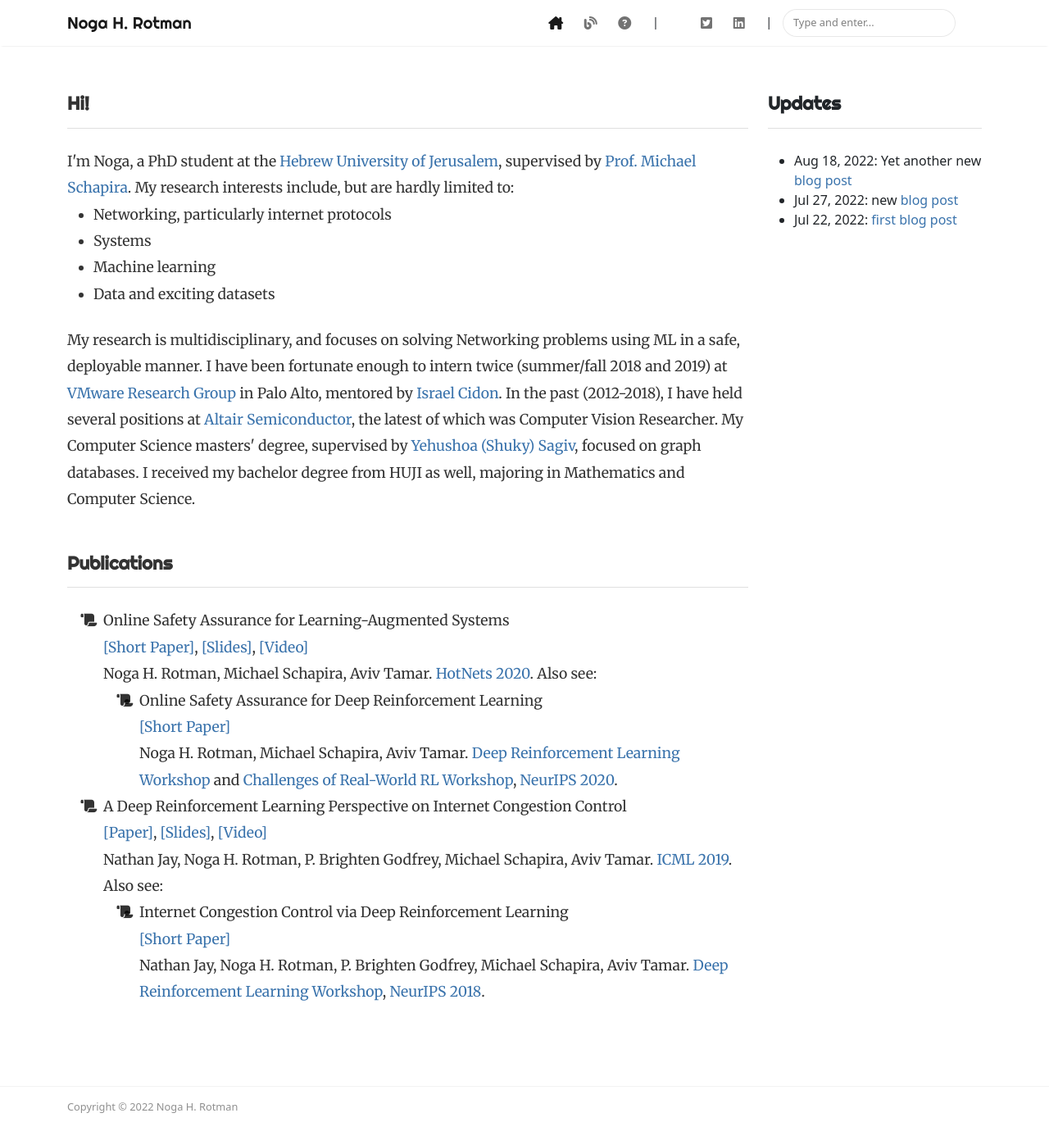
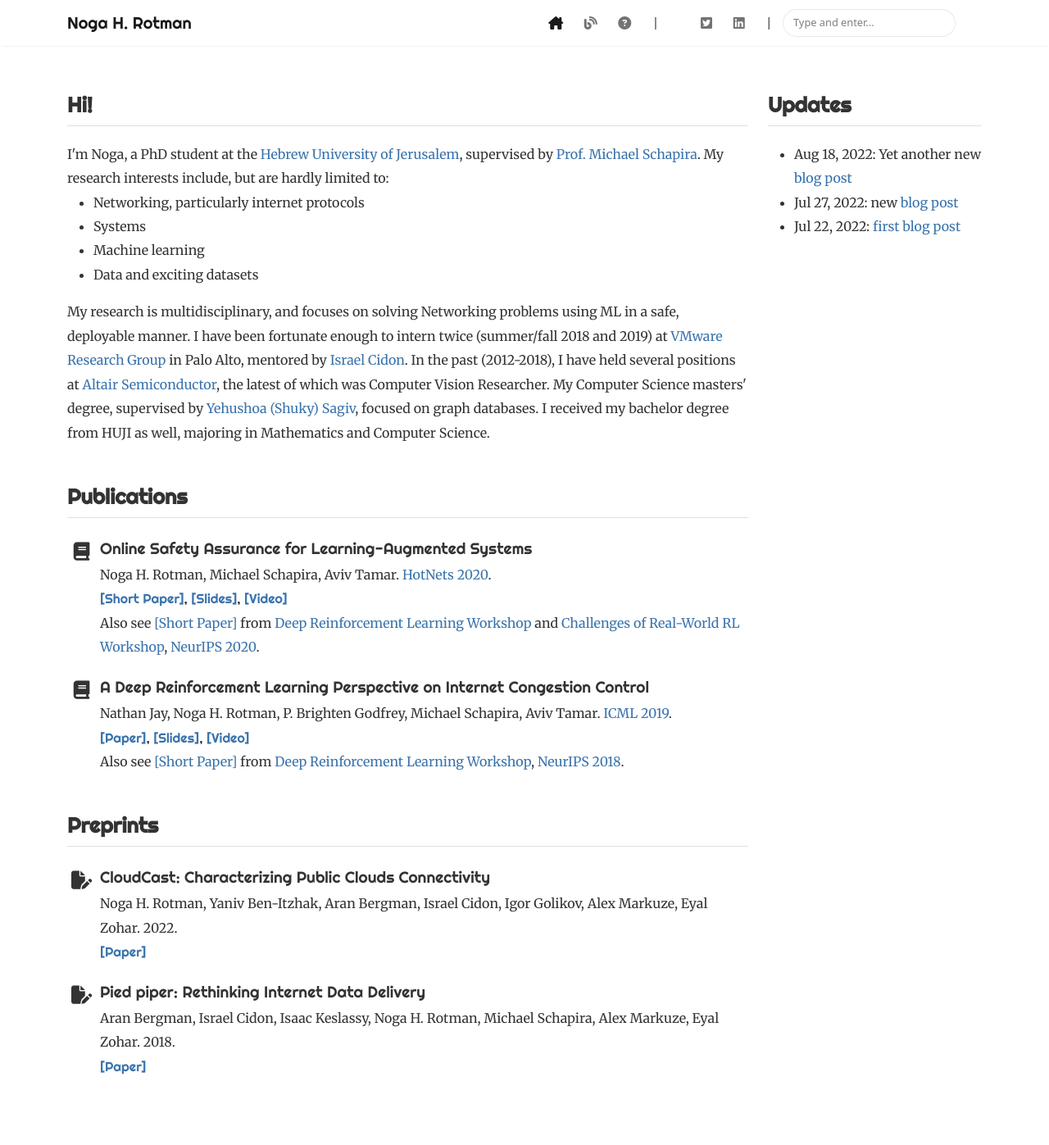
Before and after one commit to r02b/r02b.github.io, a Jekyll site: the page built from _pages/main.md, in a window 1280 px wide and 1400 px high. Shown: the top 1397 px of the window at 82% size. Built offline with Jekyll 4.4.1, drawn with Linux system fonts in a browser that asks for light colours; nearby versions of some CDN libraries; a style sheet for code colours, icons or effects is not loaded.

Commit message:
Minor style updates, added preprints

```diff
--- a/_layouts/default.html
+++ b/_layouts/default.html
@@ -1,24 +1,27 @@
 <!DOCTYPE html>
 <html lang="en">
 <head>
-<meta charset="utf-8">
-<meta name="viewport" content="width=device-width, initial-scale=1, shrink-to-fit=no">
+    <meta charset="utf-8">
+    <meta name="viewport" content="width=device-width, initial-scale=1, shrink-to-fit=no">
 
-<link rel="icon" href="{{ site.baseurl }}/assets/images/logo.png">
+    <link rel="icon" href="{{ site.baseurl }}/assets/images/logo.png">
 
-{% seo %}
+    {% seo %}
 
-<link href="https://cdn.jsdelivr.net/npm/bootstrap@5.0.2/dist/css/bootstrap.min.css" rel="stylesheet" integrity="sha384-EVSTQN3/azprG1Anm3QDgpJLIm9Nao0Yz1ztcQTwFspd3yD65VohhpuuCOmLASjC" crossorigin="anonymous"></link>
+    <link href="https://cdn.jsdelivr.net/npm/bootstrap@5.0.2/dist/css/bootstrap.min.css" rel="stylesheet" integrity="sha384-EVSTQN3/azprG1Anm3QDgpJLIm9Nao0Yz1ztcQTwFspd3yD65VohhpuuCOmLASjC" crossorigin="anonymous">
 
-<link href="{{ site.baseurl }}/assets/css/screen.css" rel="stylesheet">
+    <link href="{{ site.baseurl }}/assets/css/screen.css" rel="stylesheet">
+    <link href="{{ site.baseurl }}/assets/css/main.css" rel="stylesheet">
+    <script src="{{ site.baseurl }}/assets/js/jquery.min.js"></script>
 
-<link href="{{ site.baseurl }}/assets/css/main.css" rel="stylesheet">
 
-<script src="{{ site.baseurl }}/assets/js/jquery.min.js"></script>
+<!--    <link href="{{ site.baseurl }}/assets/fontawesome-free-6.2.0-web/css/fontawesome.css" rel="stylesheet">-->
+<!--    <link href="{{ site.baseurl }}/assets/fontawesome-free-6.2.0-web/css/brands.css" rel="stylesheet">-->
+<!--    <link href="{{ site.baseurl }}/assets/fontawesome-free-6.2.0-web/css/all.css" rel="stylesheet">-->
 
-<script type="module" src="https://unpkg.com/cross-fetch/dist/cross-fetch.js"></script>
+    <!--<script type="module" src="https://unpkg.com/cross-fetch/dist/cross-fetch.js"></script>-->
 
-<script type="module" src="{{ site.baseurl }}/assets/js/countapi-js.js"></script>
+<!--<script type="module" src="{{ site.baseurl }}/assets/js/countapi-js.js"></script>-->
 
 </head>
 
@@ -36,11 +39,17 @@ ga('send', 'pageview');
 
 {% capture layout %}{% if page.layout %}layout-{{ page.layout }}{% endif %}{% endcapture %}
 <body class="{{layout}}">
-	<!-- defer loading of font and font awesome -->
+	<!-- defer loading of fonts -->
 	<noscript id="deferred-styles">
 		<link href="https://fonts.googleapis.com/css?family=Righteous%7CMerriweather:300,300i,400,400i,700,700i" rel="stylesheet">
 <!--		<link rel="stylesheet" href="https://use.fontawesome.com/releases/v5.0.13/css/all.css" integrity="sha384-DNOHZ68U8hZfKXOrtjWvjxusGo9WQnrNx2sqG0tfsghAvtVlRW3tvkXWZh58N9jp" crossorigin="anonymous">-->
-		<link rel="stylesheet" href="https://cdnjs.cloudflare.com/ajax/libs/font-awesome/6.1.2/css/all.min.css">
+<!--		<link rel="stylesheet" href="https://cdnjs.cloudflare.com/ajax/libs/font-awesome/6.1.2/css/all.min.css">-->
+        <link rel="stylesheet" href="https://cdnjs.cloudflare.com/ajax/libs/font-awesome/6.2.0/css/fontawesome.css">
+        <link rel="stylesheet" href="https://cdnjs.cloudflare.com/ajax/libs/font-awesome/6.2.0/css/brands.css">
+		<link rel="stylesheet" href="https://cdnjs.cloudflare.com/ajax/libs/font-awesome/6.2.0/css/all.min.css">
+<!--        <link href="{{ site.baseurl }}/assets/fontawesome-free-6.2.0-web/css/fontawesome.css" rel="stylesheet">-->
+<!--        <link href="{{ site.baseurl }}/assets/fontawesome-free-6.2.0-web/css/brands.css" rel="stylesheet">-->
+<!--        <link href="{{ site.baseurl }}/assets/fontawesome-free-6.2.0-web/css/all.min.css" rel="stylesheet">-->
         <link rel="stylesheet" href="https://cdn.jsdelivr.net/gh/jpswalsh/academicons@1/css/academicons.min.css">
 
 	</noscript>
@@ -143,7 +152,7 @@ ga('send', 'pageview');
             <div class="main-content">
                 {% if page.url == "/" %}
                     <div class="row">
-                        <div class="col-md-9 article-post">
+                        <div class="col-md-9">
                             {{content}}
                         </div>
                         <div class="col-md-3 align-right">
@@ -217,7 +226,7 @@ ga('send', 'pageview');
     <footer class="footer">
         <div class="container">
             <div class="row">
-                <div class="text-left">
+                <div class="text-center">
                     Copyright © {{ site.time | date: "%Y" }} Noga H. Rotman
                 </div>
             </div>
--- a/_pages/main.md
+++ b/_pages/main.md
@@ -9,77 +9,91 @@ permalink: /
      <div class="section-title">
         <h2><span>Hi!</span></h2>
     </div>
-    I'm Noga, a PhD student at the <a href="http://www.cs.huji.ac.il/" target="_blank">Hebrew University of Jerusalem</a>, supervised by <a href="https://www.michaelschapira.com/" target="_blank">Prof. Michael Schapira</a>.
-    My research interests include, but are hardly limited to:
-    <ul class="">
-        <li>Networking, particularly internet protocols</li>
-        <li>Systems</li>
-        <li>Machine learning</li>
-        <li>Data and exciting datasets</li>
-    </ul>
-    My research is multidisciplinary, and focuses on solving Networking problems using ML in a safe, deployable manner.
-        I have been fortunate enough to intern twice (summer/fall 2018 and 2019) at
-        <a href="https://research.vmware.com/" target="_blank">VMware Research Group</a> in Palo Alto, mentored by
-        <a href="https://research.vmware.com/researchers/israel-cidon" target="_blank">Israel Cidon</a>.
-        In the past (2012-2018), I have held several positions at
-            <a href="https://altair-semi.com/" target="_blank">Altair Semiconductor</a>,
-            the latest of which was Computer Vision Researcher.
-        My Computer Science masters' degree, supervised by  <a
-                href="https://www.researchgate.net/scientific-contributions/7349961_Yehoshua_Sagiv" target="_blank">
-            Yehushoa (Shuky) Sagiv</a>, focused on graph databases.
-        I received my bachelor degree from HUJI as well, majoring in Mathematics and Computer Science.
+    <div>
+        I'm Noga, a PhD student at the <a href="http://www.cs.huji.ac.il/" target="_blank">Hebrew University of Jerusalem</a>, supervised by <a href="https://www.michaelschapira.com/" target="_blank">Prof. Michael Schapira</a>.
+        My research interests include, but are hardly limited to:
+        <ul class="">
+            <li>Networking, particularly internet protocols</li>
+            <li>Systems</li>
+            <li>Machine learning</li>
+            <li>Data and exciting datasets</li>
+        </ul>
+        My research is multidisciplinary, and focuses on solving Networking problems using ML in a safe, deployable manner.
+            I have been fortunate enough to intern twice (summer/fall 2018 and 2019) at
+            <a href="https://research.vmware.com/" target="_blank">VMware Research Group</a> in Palo Alto, mentored by
+            <a href="https://research.vmware.com/researchers/israel-cidon" target="_blank">Israel Cidon</a>.
+            In the past (2012-2018), I have held several positions at
+                <a href="https://altair-semi.com/" target="_blank">Altair Semiconductor</a>,
+                the latest of which was Computer Vision Researcher.
+            My Computer Science masters' degree, supervised by  <a
+                    href="https://www.researchgate.net/scientific-contributions/7349961_Yehoshua_Sagiv" target="_blank">
+                Yehushoa (Shuky) Sagiv</a>, focused on graph databases.
+            I received my bachelor degree from HUJI as well, majoring in Mathematics and Computer Science.
+    </div>
  </div>
  <div id="publications" class="section-text">
      <div class="section-title">
         <h2><span>Publications</span></h2>
     </div>
     <ul class="fa-ul">
-	<li><i class="fa-li fas fa-scroll"> </i>
-	<!--<li><i class="fa-li fas fa-book-open"></i>-->
-		<span class="paperName">
-			Online Safety Assurance for Learning-Augmented Systems
-		</span>
-		<br>
-		<a href="https://dl.acm.org/doi/10.1145/3422604.3425940" target="_blank">[Short Paper]</a>,
-		<a href="assets/slides/OSAP_Hotnets.pdf" target="_blank">[Slides]</a>,
-		<a href="https://youtu.be/a3JO5p10MHE?t=5830" target="_blank">[Video]</a>
-		<br>Noga H. Rotman, Michael Schapira, Aviv Tamar.
-		<a href="http://conferences.sigcomm.org/hotnets/2020/" target="_blank">HotNets 2020</a>. Also see:
-		<ul class="fa-ul">
-			<li><i class="fa-li fas fa-scroll"> </i>
-			<span class="paperName">
-				Online Safety Assurance for Deep Reinforcement Learning
-			</span>
-			<br><a href="https://arxiv.org/pdf/2010.03625.pdf" target="_blank">[Short Paper]</a>
-			<br>Noga H. Rotman, Michael Schapira, Aviv Tamar.
-			<a href="https://sites.google.com/view/deep-rl-workshop-neurips2020/" target="_blank">
-				Deep Reinforcement Learning Workshop</a> and
-				<a href="https://sites.google.com/view/neurips2020rwrl" target="_blank">
-					Challenges of Real-World RL Workshop</a>,
-				<a href="https://neurips.cc/" target="_blank">NeurIPS 2020</a>.
-			</li>
-		</ul>
-	</li>
-	<li><i class="fa-li fas fa-scroll"> </i>
-		<span class="paperName">
-			A Deep Reinforcement Learning Perspective on Internet Congestion Control
-		</span>
-		<br>
-		<a href="https://arxiv.org/abs/1810.03259v3" target="_blank">[Paper]</a>,
-		<a href="assets/slides/Aurora_AIWeek.pdf" target="_blank">[Slides]</a>,
-		<a href="https://youtu.be/8bzHuplGI-M" target="_blank">[Video]</a>
-		<br>Nathan Jay, Noga H. Rotman, P. Brighten Godfrey, Michael Schapira, Aviv Tamar.
-		<a href="https://icml.cc/" target="_blank">ICML 2019</a>. Also see:
-		<ul class="fa-ul">
-			<li><i class="fa-li fas fa-scroll"> </i>
-			<span class="paperName">
-				Internet Congestion Control via Deep Reinforcement Learning
-			</span>
-			<br><a href="https://arxiv.org/abs/1810.03259" target="_blank">[Short Paper]</a>
-			<br>Nathan Jay, Noga H. Rotman, P. Brighten Godfrey, Michael Schapira, Aviv Tamar.
-			<a href="https://sites.google.com/view/deep-rl-workshop-nips-2018/home" target="_blank">Deep Reinforcement Learning Workshop</a>, <a href="https://neurips.cc/" target="_blank">NeurIPS 2018</a>.
-			</li>
-		</ul>
-		</li>
-</ul>
+        <li><i class="fa-li fa-solid fa-book"></i>
+            <span class="paper-name">
+                Online Safety Assurance for Learning-Augmented Systems
+            </span>
+            <br>Noga H. Rotman, Michael Schapira, Aviv Tamar.
+            <a href="http://conferences.sigcomm.org/hotnets/2020/" target="_blank">HotNets 2020</a>.
+            <br>
+            <span class="paper-links">
+                <a href="https://dl.acm.org/doi/10.1145/3422604.3425940" target="_blank">[Short Paper]</a>,
+                <a href="assets/slides/OSAP_Hotnets.pdf" target="_blank">[Slides]</a>,
+                <a href="https://youtu.be/a3JO5p10MHE?t=5830" target="_blank">[Video]</a>
+            </span>
+            <br>Also see <a href="https://arxiv.org/pdf/2010.03625.pdf" target="_blank">[Short Paper]</a> from
+            <a href="https://sites.google.com/view/deep-rl-workshop-neurips2020/" target="_blank">
+                    Deep Reinforcement Learning Workshop</a> and
+                    <a href="https://sites.google.com/view/neurips2020rwrl" target="_blank">
+                        Challenges of Real-World RL Workshop</a>,
+                    <a href="https://neurips.cc/" target="_blank">NeurIPS 2020</a>.
+        </li>
+        <li><i class="fa-li fa-solid fa-book"></i>
+            <span class="paper-name">
+                A Deep Reinforcement Learning Perspective on Internet Congestion Control
+            </span>
+            <br>Nathan Jay, Noga H. Rotman, P. Brighten Godfrey, Michael Schapira, Aviv Tamar.
+            <a href="https://icml.cc/" target="_blank">ICML 2019</a>.
+            <br>
+            <span class="paper-links">
+                <a href="https://arxiv.org/abs/1810.03259v3" target="_blank">[Paper]</a>,
+                <a href="assets/slides/Aurora_AIWeek.pdf" target="_blank">[Slides]</a>,
+                <a href="https://youtu.be/8bzHuplGI-M" target="_blank">[Video]</a>
+            </span>
+            <br>Also see <a href="https://arxiv.org/abs/1810.03259" target="_blank">[Short Paper]</a>
+            from <a href="https://sites.google.com/view/deep-rl-workshop-nips-2018/home" target="_blank">Deep Reinforcement Learning Workshop</a>, <a href="https://neurips.cc/" target="_blank">NeurIPS 2018</a>.
+        </li>
+    </ul>
 </div>
+
+<div id="preprints" class="section-text">
+     <div class="section-title">
+        <h2><span>Preprints</span></h2>
+    </div>
+    <ul class="fa-ul">
+	    <li><i class="fa-li fas fa-file-pen"> </i>
+	        <span class="paper-name">CloudCast: Characterizing Public Clouds Connectivity</span>
+	        <br>Noga H. Rotman, Yaniv Ben-Itzhak, Aran Bergman, Israel Cidon, Igor Golikov, Alex Markuze, Eyal Zohar.
+	        2022.
+	        <br>
+	        <span class="paper-links">
+	            <a href="https://arxiv.org/pdf/2201.06989.pdf" target="_blank">[Paper]</a>
+	        </span>
+	     </li>
+	     <li><i class="fa-li fas fa-file-pen"> </i>
+	        <span class="paper-name">Pied piper: Rethinking Internet Data Delivery</span>
+	        <br>Aran Bergman, Israel Cidon, Isaac Keslassy, Noga H. Rotman, Michael Schapira, Alex Markuze, Eyal Zohar. 2018.
+	        <br>
+	        <span class="paper-links">
+	            <a href="https://arxiv.org/pdf/1812.05582.pdf" target="_blank">[Paper]</a>
+	        </span>
+	     </li>
+    </ul>
+</div>
--- a/assets/css/screen.css
+++ b/assets/css/screen.css
@@ -10,6 +10,8 @@ License: https://www.wowthemes.net/freebies-license/
         --secondary-color: #A2C4D6;
         --light-grey: rgba(0, 0, 0, .44);
         --dark-grey: rgba(0, 0, 0, .8);
+        --header-font: 'Righteous',  Roboto, sans-serif;
+        --secondary-font: 'Merriweather', "Segoe UI", "Helvetica Neue";
         }
 
 @media screen and (min-width:1900px) {
@@ -88,7 +90,7 @@ pre {
 }
 
 .badge-add-text{
-    font-family: 'Righteous'
+    font-family: var(--header-font)
 }
 
 .mediumnavigation {
@@ -132,15 +134,14 @@ section.recent-posts {
     border-bottom: 1px solid rgba(0, 0, 0, .125);
     margin-bottom: 25px;
     font-weight: 700;
-    font-size: 1.4rem;
-    margin-bottom: 27px;
-    font-family: Righteous;
+    font-size: 1.6rem;
+    margin-bottom: 20px;
 }
 
 .section-title span {
     border-bottom: 1px solid --var(--light-grey);
     display: inline-block;
-    padding-bottom: 17px;
+    padding-bottom: 10px;
     margin-bottom: -1px;
 }
 
@@ -151,6 +152,14 @@ section.recent-posts {
 .article-post ol,
 .article-post ul {
     margin-bottom: 1.5rem;
+}
+
+i.fa-li {
+    font-size: 1.4rem;
+}
+
+.fa-ul li:not(:last-child) {
+  padding-bottom: 1rem;
 }
 
 .article-post ol ol,
@@ -178,6 +187,14 @@ section.recent-posts {
     padding-right: 1.25rem;
     padding-left: 1.25rem;
     padding-bottom: 0;
+}
+
+.paper-name, .paper-links {
+    font-family: var(--header-font);
+}
+
+.paper-name {
+    font-size: 1.2rem;
 }
 
 @media (min-width:576px) {
@@ -257,8 +274,22 @@ section.recent-posts {
     font-weight: 400;
 }
 
+.card-title {
+    height: 50px;
+    vertical-align: bottom;
+    display: table-cell;
+}
+
 .card-text p {
-    margin-bottom: 0px;
+    margin-bottom: 0rem;
+}
+
+h1.card-text, h2.card-text, h3.card-text, h4.card-text, h5.card-text, h6.card-text {
+    font-family: var(--bs-font-sans-serif);
+}
+
+.card-text {
+    margin-top: 0.5rem;
 }
 
 .featured-box-img-cover {
@@ -311,6 +342,11 @@ section.recent-posts {
     margin-bottom: 5px;
     margin-top: 5px;
     font-size: 0.95rem;
+}
+
+.toc {
+    margin-bottom: 4rem!important;
+    margin-top: 3rem!important;
 }
 
 .toc ul {
@@ -395,7 +431,7 @@ span.post-read-more a:hover {
 .mediumnavigation .navbar-brand,
 .mediumnavigation .nav-olink {
     font-weight: 500;
-    font-family: Righteous;
+    font-family: var(--header-font);
 }
 
 .mediumnavigation .dropdown-menu {
@@ -421,7 +457,7 @@ span.post-read-more a:hover {
 }
 
 .mainheading h1.sitetitle {
-    font-family: Righteous;
+    font-family: var(--header-font);
 }
 
 .mainheading h1.posttitle {
@@ -446,8 +482,14 @@ span.post-read-more a:hover {
 }
 
 .article-post {
-    font-family: Merriweather;
+    font-family: var(--secondary-font);
     font-size: 1.1rem;
+    line-height: 1.84;
+    color: var(--dark-grey);
+}
+
+.section-text {
+    font-family: var(--secondary-font);
     line-height: 1.84;
     color: var(--dark-grey);
 }
@@ -573,7 +615,7 @@ blockquote {
 
     .listfeaturedtag .wrapfooter {
         position: relative;
-        margin-top: 30px;
+        margin-top: 10px;
     }
 
     .listfeaturedtag .card-block {
@@ -829,23 +871,34 @@ h3,
 h4,
 h5,
 h6 {
-    font-family: -apple-system, system-ui, BlinkMacSystemFont, "Segoe UI", Roboto, "Helvetica Neue", Arial, sans-serif;
+    /*font-family: -apple-system, system-ui, BlinkMacSystemFont, "Segoe UI", Roboto, "Helvetica Neue", Arial, sans-serif;*/
+    font-family: var(--header-font)
 }
 
-.article-post .h1,
-.article-post .h2,
-.article-post .h3,
-.article-post .h4,
-.article-post .h5,
-.article-post .h6,
 .article-post h1,
 .article-post h2,
 .article-post h3,
 .article-post h4,
 .article-post h5,
-.article-post h6{
+.article-post h6 {
     font-weight: 700;
-    margin-bottom: 1.5rem;
+}
+
+.article-post h3,
+.article-post h4,
+.article-post h5,
+.article-post h6 {
+    font-family: var(--secondary-font)
+}
+
+.article-post h3 {
+    font-size: 1.5rem;
+    margin-top: 1rem;
+}
+
+h3.font-weight-bold.summary {
+    font-family: var(--header-font);
+    font-size: 1.75rem
 }
 
 .tldr h3{
@@ -862,7 +915,7 @@ h6 {
 }
 
 .summary {
-    margin-bottom: 0.5rem!important;
+    /*margin-bottom: 0.5rem!important;*/
 }
 
 .article-post img.shadow {
```
